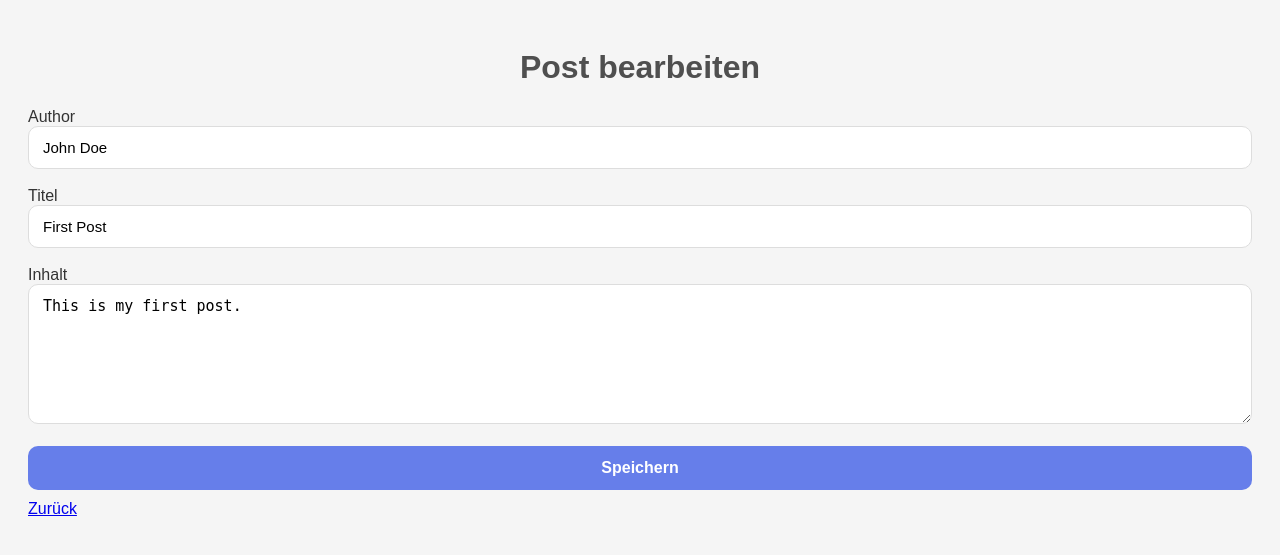
After one commit to enoundou/Flask-App, a Flask app: page /update/1 in a window 1280 px wide. The commit adds this page. Shown: the top 555 px of the page. Run offline with Flask 3, Linux system fonts and the light colour scheme.

Commit message:
create update function

```diff
--- a/app.py
+++ b/app.py
@@ -60,6 +60,43 @@ def delete(post_id):
     return redirect(url_for('index'))
 
 
+def fetch_post_by_id(post_id, posts):
+    for post in posts:
+        if post["id"] == post_id:
+            return post
+    return None
+
+@app.route('/update/<int:post_id>', methods=['GET', 'POST'])
+def update(post_id):
+    # Fetch the blog posts from the JSON file
+    blog_posts = load_data(FILENAME)
+    post = fetch_post_by_id(post_id, blog_posts)
+    if post is None:
+        # Post not found
+        return "Post not found", 404
+
+    if request.method == 'POST':
+
+        author = request.form.get('author')
+        title = request.form.get('title')
+        content = request.form.get('content')
+        for post in blog_posts:
+            if post["id"] == post_id:
+                post["author"] = author
+                post["title"] = title
+                post["content"] = content
+                break
+
+        # Update the post in the JSON file
+        write_data(file_path=FILENAME, data=blog_posts)
+        # Redirect back to index
+        return redirect(url_for('index'))
+
+    # Else, it's a GET request
+    # So display the update.html page
+    return render_template('update.html', post=post)
+
+
 def main():
     blog_posts = [
         {"id": 1, "author": "John Doe", "title": "First Post", "content": "This is my first post."},
--- a/data/blog_posts.json
+++ b/data/blog_posts.json
@@ -1,8 +1,14 @@
 [
   {
     "id": 1,
-    "author": "eli",
-    "title": "teste",
-    "content": "hjkjbk\r\n\r\n"
+    "author": "John Doe",
+    "title": "First Post",
+    "content": "This is my first post."
+  },
+  {
+    "id": 2,
+    "author": "Jane Doe",
+    "title": "Second Post",
+    "content": "This is another post."
   }
 ]
--- a/static/style.css
+++ b/static/style.css
@@ -59,7 +59,7 @@ textarea {
 
 button {
   width: 100%;
-  padding: 13px;
+  padding: 13px;margin-bottom: 10px;
   border: none;
   border-radius: 10px;
   background: #667eea;
--- /dev/null
+++ b/templates/update.html
@@ -0,0 +1,28 @@
+<!DOCTYPE html>
+<html lang="en">
+<head>
+    <meta charset="UTF-8">
+    <title>Post bearbeiten</title>
+    <link rel="stylesheet" href="{{ url_for('static', filename='style.css') }}">
+</head>
+<body>
+  <h1>Post bearbeiten</h1>
+
+  <form action="{{ url_for('update', post_id=post['id']) }}" method="POST">
+
+    <label for="author">Author</label>
+    <input type="text" id="author" name="author" value="{{ post['author'] }}" required>
+
+    <label for="title">Titel</label>
+    <input type="text" id="title" name="title" value="{{ post['title'] }}" required>
+
+    <label for="content">Inhalt</label>
+    <textarea id="content" name="content" required>{{ post['content'] }}</textarea>
+
+    <button type="submit">Speichern</button>
+  </form>
+
+  <a href="{{ url_for('index') }}">Zurück</a>
+
+</body>
+</html>
```
Also changed, not shown: templates/404.html (added, +13 -0 lines), templates/500.html (added, +14 -0 lines), templates/index.html (+6 -3 lines).
